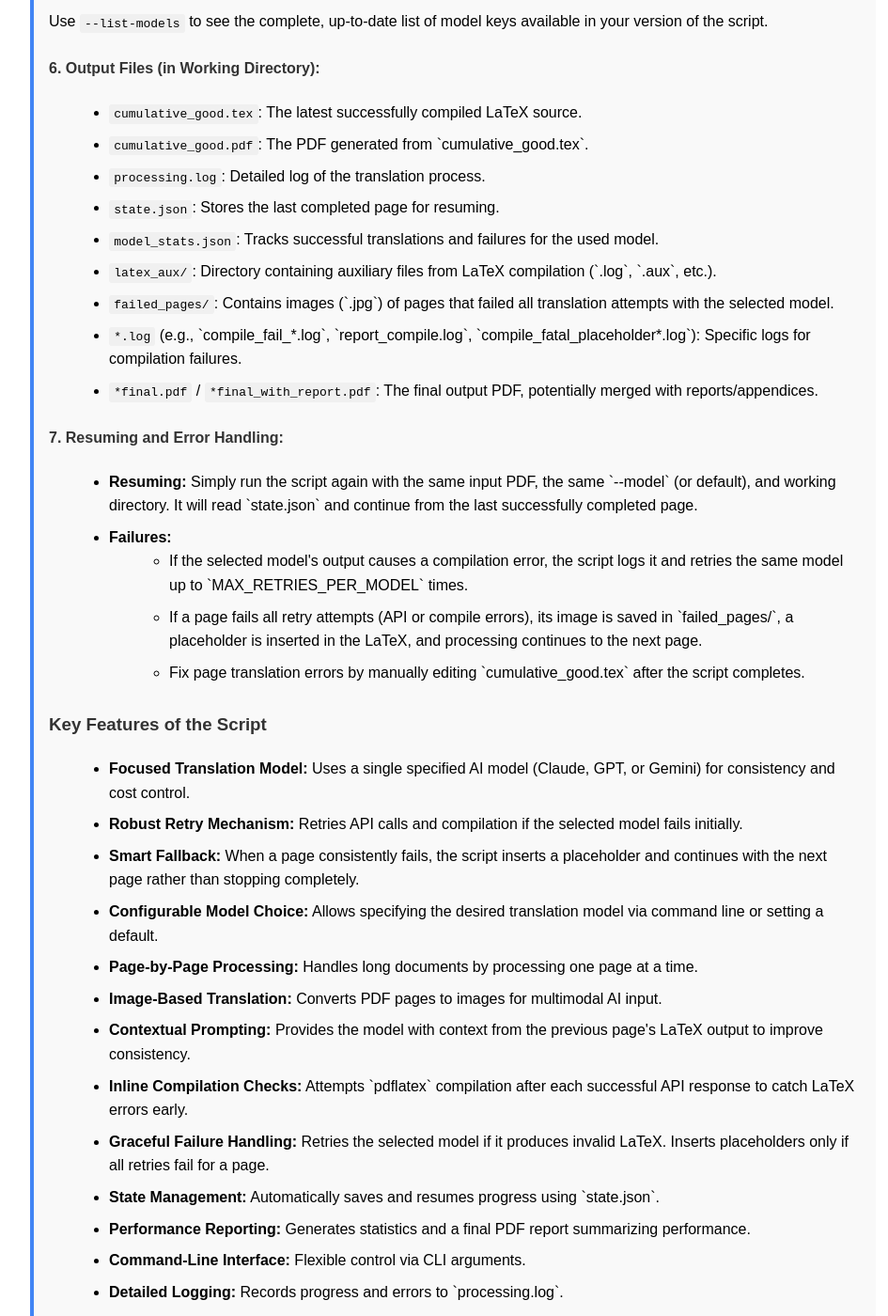
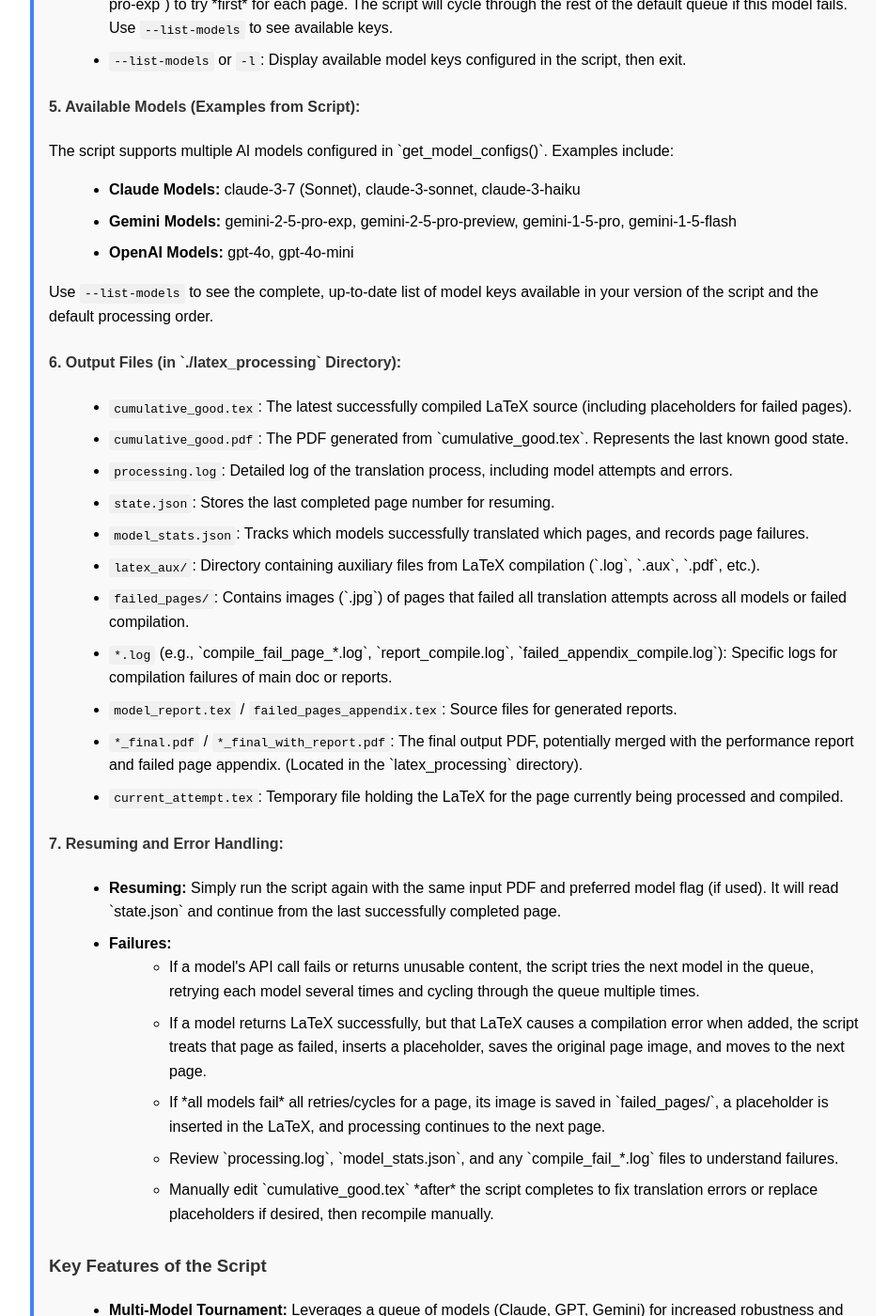
Before and after one commit to davikrehalt/davikrehalt.github.io, a Jekyll site: the page translation-guide.html, which Jekyll copies as it is, in a window 1280 px wide and 1400 px high, scrolled down 3694 px. Shown: the whole window at 94% size, without its empty margins (158-1103 px from the left). Built offline with Jekyll 4.4.1, drawn with Linux system fonts in a browser that asks for light colours; some of the changed text lies outside the part shown.

Commit message:
Update translation-guide.html

```diff
--- a/translation-guide.html
+++ b/translation-guide.html
@@ -26,16 +26,17 @@
 
 <h1>How to Translate a Math PDF (AI-Assisted)</h1>
 
-<p>Modern multimodal AI models can take a math paper in a non-English language (provided as a PDF) and output a translation directly in LaTeX. This guide explains how to use a Python script that leverages AI providers (Anthropic Claude, OpenAI GPT, Google Gemini) to achieve this.</p>
+<p>Modern multimodal AI models can take a math paper in a non-English language (provided as a PDF) and output a translation directly in LaTeX. This guide explains how to use a Python script that leverages multiple AI providers (Anthropic Claude, OpenAI GPT, Google Gemini) in a robust "tournament" system to achieve this.</p>
 
-<p><span class="warning">Disclaimer:</span> AI translations, especially for complex technical documents, carry risks of hallucination or error. This guide and the accompanying script reflect capabilities as of early 2025; they may require updates as APIs and models evolve. Always carefully review the generated LaTeX output. <span class="warning">Furthermore, be mindful of copyright restrictions when translating and distributing academic papers. Some AI models may refuse to process copyrighted material; if you encounter content refusals, you might try a different model, but ensure you have the necessary rights to translate and use the material.</span></p>
+<p><span class="warning">Disclaimer:</span> AI translations, especially for complex technical documents, carry risks of hallucination or error. This guide and the accompanying script reflect capabilities as of mid-2024; they may require updates as APIs and models evolve. Always carefully review the generated LaTeX output. <span class="warning">Furthermore, be mindful of copyright restrictions when translating and distributing academic papers. Some AI models may refuse to process copyrighted material; this script tries multiple models, which might help if one refuses, but ensure you have the necessary rights to translate and use the material.</span></p>
 
 <p>The core translation ability resides within the AI models themselves. This script provides scaffolding to overcome common challenges:</p>
 <ul>
-    <li><strong>Output Length Limits:</strong> AIs often struggle to generate LaTeX for very long papers in a single API call.</li>
-    <li><strong>API Reliability/Failures:</strong> Individual API calls can fail. The script includes retries for robustness.</li>
-    <li><strong>Consistency:</strong> Maintaining consistent LaTeX formatting and translation style across many pages can be difficult for AIs.</li>
-    <li><strong>Compilation Errors:</strong> AI-generated LaTeX might contain errors that prevent compilation.</li>
+    <li><strong>Output Length Limits:</strong> AIs often struggle to generate LaTeX for very long papers in a single API call (handled by page-by-page processing).</li>
+    <li><strong>API Reliability/Failures:</strong> Individual API calls can fail. The script tries a queue of different models and retries them for robustness.</li>
+    <li><strong>Model-Specific Weaknesses:</strong> Some models might be better at certain content types. Trying multiple models increases the chance of success.</li>
+    <li><strong>Consistency:</strong> Maintaining consistent LaTeX formatting and translation style across many pages can be difficult (context from previous pages helps).</li>
+    <li><strong>Compilation Errors:</strong> AI-generated LaTeX might contain errors. The script performs compilation checks after each page.</li>
 </ul>
 
 <p>We divide this guide into two main situations.</p>
@@ -51,29 +52,32 @@
     <li><strong>Process:</strong> Copy the AI's generated LaTeX, paste it into a LaTeX editor (e.g., Overleaf, VS Code with LaTeX Workshop), compile, and meticulously review the resulting PDF for correctness and formatting.</li>
 </ol>
 
-<h2>Situation 2: Translation for Longer Papers via the AI-Powered Script</h2>
+<h2>Situation 2: Translation for Longer Papers via the Multi-Model AI Script</h2>
 
-<p>For longer papers, the provided Python script (`translator.py`) automates a page-by-page translation process using an AI model of your choice, with fallback mechanisms for pages that fail initial translation attempts.</p>
+<p>For longer papers, the provided Python script (`translator.py`) automates a page-by-page translation process using a queue of AI models (Claude, Gemini, GPT), with fallback mechanisms for pages that fail translation attempts across all available models.</p>
 
 <p>The script workflow:</p>
 <ol>
     <li>Reads processing state (if resuming).</li>
     <li>Iterates through PDF pages, converting each to an image.</li>
-    <li>For each page image, it attempts translation using your selected AI model:
+    <li>For each page image, it attempts translation using a **tournament of models**:
         <ul>
-            <li>Sends the image and contextual information (like previous page content) to the specified model.</li>
-            <li>If the initial attempt fails (due to API error or compilation error), it will retry with the same model several times.</li>
-            <li>If a page fails all retry attempts, it inserts a placeholder into the LaTeX document and saves the original page image for manual review, then continues with the next page.</li>
+            <li>Starts with the preferred model (or the first in the default queue).</li>
+            <li>If a model fails (API error, blocked response, bad output), it tries the *next* model in the queue.</li>
+            <li>Each model is retried a few times (`MAX_RETRIES_PER_MODEL`) within its turn.</li>
+            <li>If the entire queue is exhausted, it cycles through the queue again up to `MAX_MODEL_CYCLES` times.</li>
+            <li>If a model successfully returns LaTeX, the script attempts to compile the document up to that page.</li>
+            <li>If compilation fails *after* a successful translation, or if *all models fail* after all cycles/retries, it inserts a placeholder into the LaTeX document, saves the original page image to `failed_pages/` for manual review, and then continues with the next page.</li>
         </ul>
     </li>
     <li>Appends the successful LaTeX (or placeholder) for the current page to the cumulative document.</li>
-    <li>Saves the state and the last known good `.tex`/`.pdf` files after each successfully processed page.</li>
-    <li>At the end, generates a report summarizing model performance and optionally merges it with the main PDF.</li>
+    <li>Saves the state (`state.json`), model usage stats (`model_stats.json`), and the last known good `.tex`/`.pdf` files after each successfully processed page (or page with a placeholder).</li>
+    <li>At the end, generates a LaTeX report summarizing model performance and failures, compiles it, and merges it with the main translated PDF.</li>
 </ol>
 
 <p>We provide the <a href="translator.py" download>example Python script</a>.
 <!-- Make sure translator.py is in the same directory -->
-To use this script, you need API keys for the AI provider you wish to use and a correctly configured Python environment.</p>
+To use this script, you need API keys for the AI providers you wish to use and a correctly configured Python environment.</p>
 
 <p>Here's a more detailed explanation:</p>
 
@@ -86,87 +90,91 @@
         <li><strong>Python Packages:</strong> Install via pip:
             <pre><code>pip install google-generativeai anthropic openai pdf2image Pillow pypdf</code></pre>
         </li>
-        <li><strong>Poppler:</strong> Required by `pdf2image`. Install system-wide (e.g., `brew install poppler`, `sudo apt-get install poppler-utils`). Ensure it's in your PATH. <span class="warning">Installation issues are common!</span></li>
+        <li><strong>Poppler:</strong> Required by `pdf2image`. Install system-wide (e.g., `brew install poppler`, `sudo apt-get install poppler-utils`). Ensure it's in your PATH. <span class="warning">Installation issues are common! Check logs if image conversion fails.</span></li>
         <li><strong>LaTeX Distribution:</strong> A working installation (TeX Live, MiKTeX) is **required**. The `pdflatex` command must be runnable from your terminal.</li>
-        <li><strong>API Keys:</strong> You need an API key for the provider of the model you intend to use. Set it as an environment variable:
+        <li><strong>API Keys:</strong> You need API keys for the providers of the models you intend to use. Set them as environment variables:
             <ul>
                 <li><code>ANTHROPIC_API_KEY</code> (for Claude models)</li>
                 <li><code>OPENAI_API_KEY</code> (for GPT models)</li>
                 <li><code>GOOGLE_API_KEY</code> (for Gemini models)</li>
             </ul>
-             Get keys from their respective websites (Anthropic Console, OpenAI Platform, Google AI Studio). The script will fail if the key for the selected model's provider is not found.
+             Get keys from their respective websites (Anthropic Console, OpenAI Platform, Google AI Studio). The script will skip models from providers whose keys are not found/set.
         </li>
     </ul>
 
     <h4>2. Configuration (Optional):</h4>
     <ul>
         <li><strong>Model Configs:</strong> Edit the `get_model_configs()` function within `translator.py` to add or update model details. Use `--list-models` to see current options.</li>
-        <li><strong>Default Model:</strong> Change the `DEFAULT_MODEL_KEY` variable in the script if you prefer a different default than `claude-3.5-sonnet`.</li>
-        <li><strong>Working Directory:</strong> By default, outputs go to `latex_processing_multi`. Use the `--working-dir` flag to change this.</li>
+        <li><strong>Default Model Queue:</strong> Change the `DEFAULT_MODEL_QUEUE` list in the script to modify the default order in which models are tried.</li>
+        <li><strong>Working Directory:</strong> Outputs go to a hardcoded directory named `latex_processing` created in the same directory where the script is run. <span class="note">(This version does not have a `--working-dir` flag).</span></li>
+        <li><strong>Retries/Cycles:</strong> Adjust `MAX_RETRIES_PER_MODEL` and `MAX_MODEL_CYCLES` constants in the script for more or less aggressive attempts per page.</li>
     </ul>
 
 
     <h4>3. Running the Script:</h4>
     <p>Open your terminal/command prompt in the directory containing `translator.py`.</p>
-    <p><strong>Basic Command (using default model):</strong></p>
-    <pre><code>python translator.py [path/to/your/input.pdf] [options...]</code></pre>
-    <p><strong>Command with Specific Model:</strong></p>
-    <pre><code>python translator.py [path/to/your/input.pdf] --model MODEL_KEY [options...]</code></pre>
+    <p><strong>Basic Command (using default model queue):</strong></p>
+    <pre><code>python translator.py [path/to/your/input.pdf]</code></pre>
+    <p><strong>Command with a Preferred Starting Model:</strong></p>
+    <pre><code>python translator.py [path/to/your/input.pdf] --model MODEL_KEY</code></pre>
     <ul>
         <li>The <strong>Input PDF Path</strong> is the first (optional) argument. If omitted, it defaults to `input.pdf` in the script's directory.</li>
-        <li>The <code>--model</code> flag specifies which AI model you want to use for translation.</li>
+        <li>The <code>--model</code> flag specifies which AI model you want to try *first*. The script will still fall back to other models in the `DEFAULT_MODEL_QUEUE` if the preferred one fails.</li>
     </ul>
 
     <p><strong>Example Commands:</strong></p>
-    <pre><code class="language-bash"># Translate my_paper.pdf using the default model (claude-3.5-sonnet)
+    <pre><code class="language-bash"># Translate my_paper.pdf using the default model queue
 python translator.py my_paper.pdf
 
-# Translate input.pdf using gemini-2.5-pro-preview
-python translator.py --model gemini-2.5-pro-preview
+# Translate input.pdf, trying gemini-2-5-pro-exp *first*, then others in the default queue
+python translator.py --model gemini-2-5-pro-exp
 
-# Translate paper_v2.pdf using claude-3.7-sonnet and store outputs in a custom directory
-python translator.py paper_v2.pdf --model claude-3.7-sonnet --working-dir /path/to/my/latex_output</code></pre>
+# Translate paper_v2.pdf, trying gpt-4o *first*, then others
+python translator.py paper_v2.pdf --model gpt-4o</code></pre>
 
     <p class="note"><em>Use quotes around paths with spaces. You might need <code>python3</code> instead of <code>python</code>.</em></p>
 
     <h4>4. Command-Line Options (Flags):</h4>
     <ul>
         <li><code>input_pdf</code> (Positional, Optional): Path to the input PDF (defaults to `input.pdf`).</li>
-        <li><code>--model MODEL_KEY</code> or <code>-m MODEL_KEY</code>: Specify the model key (e.g., `claude-3.7-sonnet`, `gpt-4o`, `gemini-2.5-pro-preview`) to use for translation. Use <code>--list-models</code> to see available keys. If omitted, uses the `DEFAULT_MODEL_KEY` set in the script.</li>
-        <li><code>--working-dir PATH</code> or <code>-w PATH</code>: Set the directory for all outputs (logs, state, .tex, .pdf, failed pages). Defaults to `./latex_processing_multi`.</li>
+        <li><code>--model MODEL_KEY</code> or <code>-m MODEL_KEY</code>: Specify a preferred model key (e.g., `claude-3-7`, `gpt-4o`, `gemini-2-5-pro-exp`) to try *first* for each page. The script will cycle through the rest of the default queue if this model fails. Use <code>--list-models</code> to see available keys.</li>
         <li><code>--list-models</code> or <code>-l</code>: Display available model keys configured in the script, then exit.</li>
     </ul>
 
-    <h4>5. Available Models:</h4>
-    <p>The script supports multiple AI models, including:</p>
+    <h4>5. Available Models (Examples from Script):</h4>
+    <p>The script supports multiple AI models configured in `get_model_configs()`. Examples include:</p>
     <ul>
-        <li><strong>Claude Models:</strong> claude-3-opus, claude-3.7-sonnet, claude-3.5-sonnet, claude-3-sonnet, claude-3.5-haiku, claude-3-haiku</li>
-        <li><strong>Gemini Models:</strong> gemini-2.5-pro-preview, gemini-1.5-pro, gemini-2.0-flash, gemini-1.5-flash, gemini-2.0-flash-lite, gemini-1.5-flash-8b, gemini-2.0-flash-live, <strong>gemini-2.5-pro-exp-03-25</strong></li>
-        <li><strong>OpenAI Models:</strong> gpt-4o, gpt-4o-mini, o3-mini</li>
+        <li><strong>Claude Models:</strong> claude-3-7 (Sonnet), claude-3-sonnet, claude-3-haiku</li>
+        <li><strong>Gemini Models:</strong> gemini-2-5-pro-exp, gemini-2-5-pro-preview, gemini-1-5-pro, gemini-1-5-flash</li>
+        <li><strong>OpenAI Models:</strong> gpt-4o, gpt-4o-mini</li>
     </ul>
-    <p>Use <code>--list-models</code> to see the complete, up-to-date list of model keys available in your version of the script.</p>
+    <p>Use <code>--list-models</code> to see the complete, up-to-date list of model keys available in your version of the script and the default processing order.</p>
 
-    <h4>6. Output Files (in Working Directory):</h4>
+    <h4>6. Output Files (in `./latex_processing` Directory):</h4>
     <ul>
-        <li><code>cumulative_good.tex</code>: The latest successfully compiled LaTeX source.</li>
-        <li><code>cumulative_good.pdf</code>: The PDF generated from `cumulative_good.tex`.</li>
-        <li><code>processing.log</code>: Detailed log of the translation process.</li>
-        <li><code>state.json</code>: Stores the last completed page for resuming.</li>
-        <li><code>model_stats.json</code>: Tracks successful translations and failures for the used model.</li>
-        <li><code>latex_aux/</code>: Directory containing auxiliary files from LaTeX compilation (`.log`, `.aux`, etc.).</li>
-        <li><code>failed_pages/</code>: Contains images (`.jpg`) of pages that failed all translation attempts with the selected model.</li>
-        <li><code>*.log</code> (e.g., `compile_fail_*.log`, `report_compile.log`, `compile_fatal_placeholder*.log`): Specific logs for compilation failures.</li>
-        <li><code>*final.pdf</code> / <code>*final_with_report.pdf</code>: The final output PDF, potentially merged with reports/appendices.</li>
+        <li><code>cumulative_good.tex</code>: The latest successfully compiled LaTeX source (including placeholders for failed pages).</li>
+        <li><code>cumulative_good.pdf</code>: The PDF generated from `cumulative_good.tex`. Represents the last known good state.</li>
+        <li><code>processing.log</code>: Detailed log of the translation process, including model attempts and errors.</li>
+        <li><code>state.json</code>: Stores the last completed page number for resuming.</li>
+        <li><code>model_stats.json</code>: Tracks which models successfully translated which pages, and records page failures.</li>
+        <li><code>latex_aux/</code>: Directory containing auxiliary files from LaTeX compilation (`.log`, `.aux`, `.pdf`, etc.).</li>
+        <li><code>failed_pages/</code>: Contains images (`.jpg`) of pages that failed all translation attempts across all models or failed compilation.</li>
+        <li><code>*.log</code> (e.g., `compile_fail_page_*.log`, `report_compile.log`, `failed_appendix_compile.log`): Specific logs for compilation failures of main doc or reports.</li>
+        <li><code>model_report.tex</code> / <code>failed_pages_appendix.tex</code>: Source files for generated reports.</li>
+        <li><code>*_final.pdf</code> / <code>*_final_with_report.pdf</code>: The final output PDF, potentially merged with the performance report and failed page appendix. (Located in the `latex_processing` directory).</li>
+        <li><code>current_attempt.tex</code>: Temporary file holding the LaTeX for the page currently being processed and compiled.</li>
     </ul>
 
     <h4>7. Resuming and Error Handling:</h4>
     <ul>
-        <li><strong>Resuming:</strong> Simply run the script again with the same input PDF, the same `--model` (or default), and working directory. It will read `state.json` and continue from the last successfully completed page.</li>
+        <li><strong>Resuming:</strong> Simply run the script again with the same input PDF and preferred model flag (if used). It will read `state.json` and continue from the last successfully completed page.</li>
         <li><strong>Failures:</strong>
             <ul>
-                <li>If the selected model's output causes a compilation error, the script logs it and retries the same model up to `MAX_RETRIES_PER_MODEL` times.</li>
-                <li>If a page fails all retry attempts (API or compile errors), its image is saved in `failed_pages/`, a placeholder is inserted in the LaTeX, and processing continues to the next page.</li>
-                <li>Fix page translation errors by manually editing `cumulative_good.tex` after the script completes.</li>
+                <li>If a model's API call fails or returns unusable content, the script tries the next model in the queue, retrying each model several times and cycling through the queue multiple times.</li>
+                <li>If a model returns LaTeX successfully, but that LaTeX causes a compilation error when added, the script treats that page as failed, inserts a placeholder, saves the original page image, and moves to the next page.</li>
+                <li>If *all models fail* all retries/cycles for a page, its image is saved in `failed_pages/`, a placeholder is inserted in the LaTeX, and processing continues to the next page.</li>
+                <li>Review `processing.log`, `model_stats.json`, and any `compile_fail_*.log` files to understand failures.</li>
+                <li>Manually edit `cumulative_good.tex` *after* the script completes to fix translation errors or replace placeholders if desired, then recompile manually.</li>
             </ul>
         </li>
     </ul>
@@ -174,19 +182,20 @@
 
     <h3>Key Features of the Script</h3>
     <ul>
-        <li><strong>Focused Translation Model:</strong> Uses a single specified AI model (Claude, GPT, or Gemini) for consistency and cost control.</li>
-        <li><strong>Robust Retry Mechanism:</strong> Retries API calls and compilation if the selected model fails initially.</li>
-        <li><strong>Smart Fallback:</strong> When a page consistently fails, the script inserts a placeholder and continues with the next page rather than stopping completely.</li>
-        <li><strong>Configurable Model Choice:</strong> Allows specifying the desired translation model via command line or setting a default.</li>
+        <li><strong>Multi-Model Tournament:</strong> Leverages a queue of models (Claude, GPT, Gemini) for increased robustness and success rate.</li>
+        <li><strong>Robust Retry/Cycle Mechanism:</strong> Retries individual models and cycles through the entire model queue multiple times before giving up on a page.</li>
+        <li><strong>Intelligent Fallback:</strong> Inserts placeholders and saves original images for pages that fail all AI attempts or cause compilation errors, ensuring the process continues.</li>
+        <li><strong>Configurable Model Preference:</strong> Allows specifying a preferred model to try first via command line.</li>
         <li><strong>Page-by-Page Processing:</strong> Handles long documents by processing one page at a time.</li>
         <li><strong>Image-Based Translation:</strong> Converts PDF pages to images for multimodal AI input.</li>
-        <li><strong>Contextual Prompting:</strong> Provides the model with context from the previous page's LaTeX output to improve consistency.</li>
-        <li><strong>Inline Compilation Checks:</strong> Attempts `pdflatex` compilation after each successful API response to catch LaTeX errors early.</li>
-        <li><strong>Graceful Failure Handling:</strong> Retries the selected model if it produces invalid LaTeX. Inserts placeholders only if all retries fail for a page.</li>
+        <li><strong>Contextual Prompting:</strong> Provides models with context from the previous page's LaTeX output.</li>
+        <li><strong>Inline Compilation Checks:</strong> Attempts `pdflatex` compilation after each page is added to catch LaTeX errors early.</li>
+        <li><strong>Graceful Failure Handling:</strong> Designed to complete the document even if some pages fail, using placeholders.</li>
         <li><strong>State Management:</strong> Automatically saves and resumes progress using `state.json`.</li>
-        <li><strong>Performance Reporting:</strong> Generates statistics and a final PDF report summarizing performance.</li>
+        <li><strong>Performance Reporting:</strong> Generates statistics (`model_stats.json`) and a final PDF report summarizing model performance and page failures.</li>
+        <li><strong>Report Merging:</strong> Automatically merges the performance report and an appendix of failed page images into the final PDF.</li>
         <li><strong>Command-Line Interface:</strong> Flexible control via CLI arguments.</li>
-        <li><strong>Detailed Logging:</strong> Records progress and errors to `processing.log`.</li>
+        <li><strong>Detailed Logging:</strong> Records progress, model attempts, and errors to `processing.log`.</li>
     </ul>
 </div> <!-- End of ai-explanation div -->
 
```
